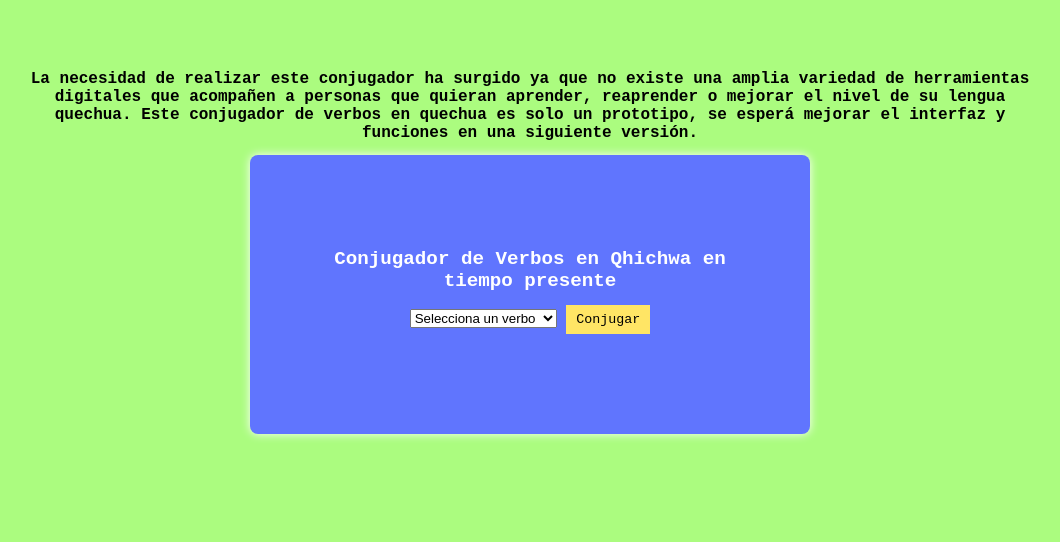
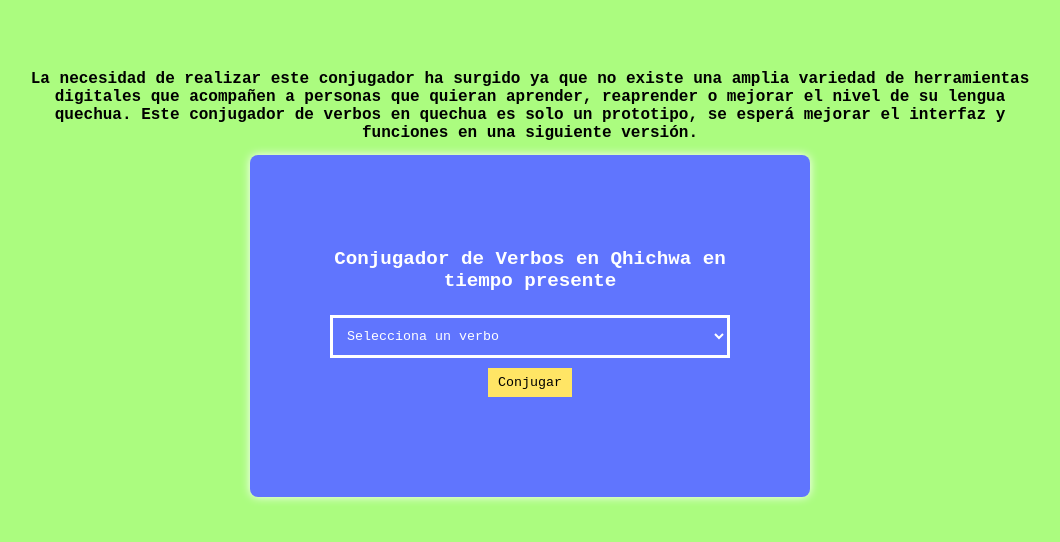
Before and after one commit to nophuyu/Conjugador-verbos-en-quechua-, a plain HTML site: page index.html in a window 1280 px wide. Shown: the whole page, without its empty margins (110-1170 px from the left). Drawn offline with Linux system fonts and the light colour scheme.

Commit message:
Cambio estilo

```diff
--- a/style.css
+++ b/style.css
@@ -63,3 +63,18 @@ button:hover {
 
 
 }
+
+select {
+    width: 100%;
+    padding: 10px;
+    margin: 10px 0;
+    font-family: 'Courier New', Courier, monospace;
+    color: #fff;
+    background-color: #6075fe;
+    border: 3px solid #fff;
+}
+
+option {
+    font-family: 'Courier New', Courier, monospace;
+    color: #fff;
+}
```
